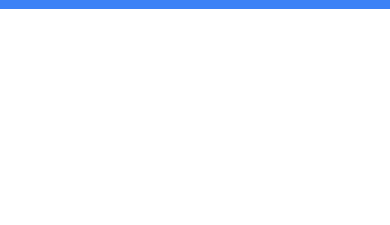
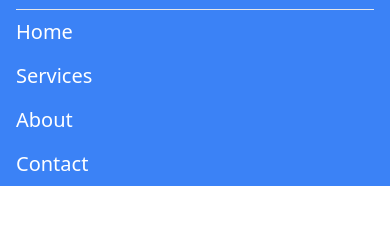
Before and after one commit to eltonrp/praticando-front-end-basico, a plain HTML site: page menu-responsivo-tailwind/index.html in a window 390 px wide. Both pictures are taken after a click on the button 350 px from the left and 32 px from the top of the page. Shown: the part 55-280 px from the top of the page. Drawn offline with Linux system fonts and the light colour scheme.

Commit message:
menu com js

```diff
--- /dev/null
+++ b/menu-responsivo-tailwind/app.js
@@ -0,0 +1,5 @@
+const mobileMenu = document.querySelector('.mobile-menu')
+
+function changeMobileMenu() {
+  mobileMenu.classList.toggle('hidden')
+}
--- a/menu-responsivo-tailwind/index.html
+++ b/menu-responsivo-tailwind/index.html
@@ -4,7 +4,7 @@
   <meta charset="UTF-8">
   <meta http-equiv="X-UA-Compatible" content="IE=edge">
   <meta name="viewport" content="width=device-width, initial-scale=1.0">
-  <link href="./app.css" rel="stylesheet">
+  <link href="./final.css" rel="stylesheet">
   <title>Document</title>
 </head>
 <body>
@@ -17,12 +17,22 @@
         <li>About</li>
         <li>Contact</li>
       </ul>
-      <button class="flex flex-col space-y-1 p-2 border-2 rounded-md border-white hover:border-blue-300 duration-300 nav-button [&_>_span]:hover:bg-blue-300 [&_>_span]:duration-300 md:hidden">
+      <button onclick="changeMobileMenu()" class="flex flex-col space-y-1 p-2 border-2 rounded-md border-white hover:border-blue-300 duration-300 nav-button [&_>_span]:hover:bg-blue-300 [&_>_span]:duration-300 md:hidden">
         <span class="bg-white w-7 h-1 rounded-full"></span>
         <span class="bg-white w-7 h-1 rounded-full"></span>
         <span class="bg-white w-7 h-1 rounded-full"></span>
       </button>
     </nav>
+    <div>
+      <ul class="mobile-menu bg-blue-500 md:text-2xl text-xl text-white px-4 [&_>_li]:py-2 md:hidden hidden">
+        <hr>
+        <li>Home</li>
+        <li>Services</li>
+        <li>About</li>
+        <li>Contact</li>
+      </ul>
+    </div>
   </header>
+  <script src="./app.js"></script>
 </body>
 </html>
```
Also changed, not shown: menu-responsivo-tailwind/app.css, menu-responsivo-tailwind/final.css (added).
